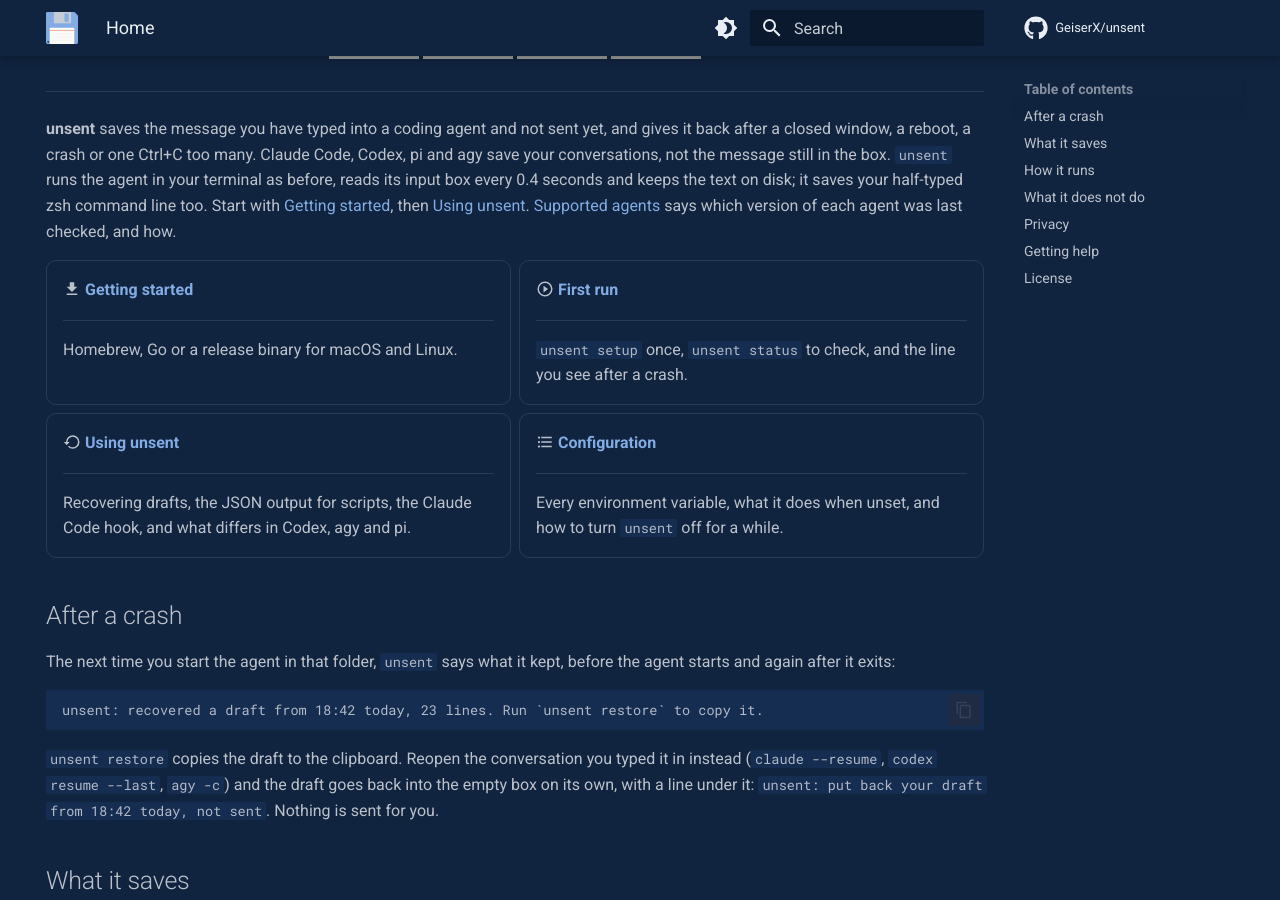
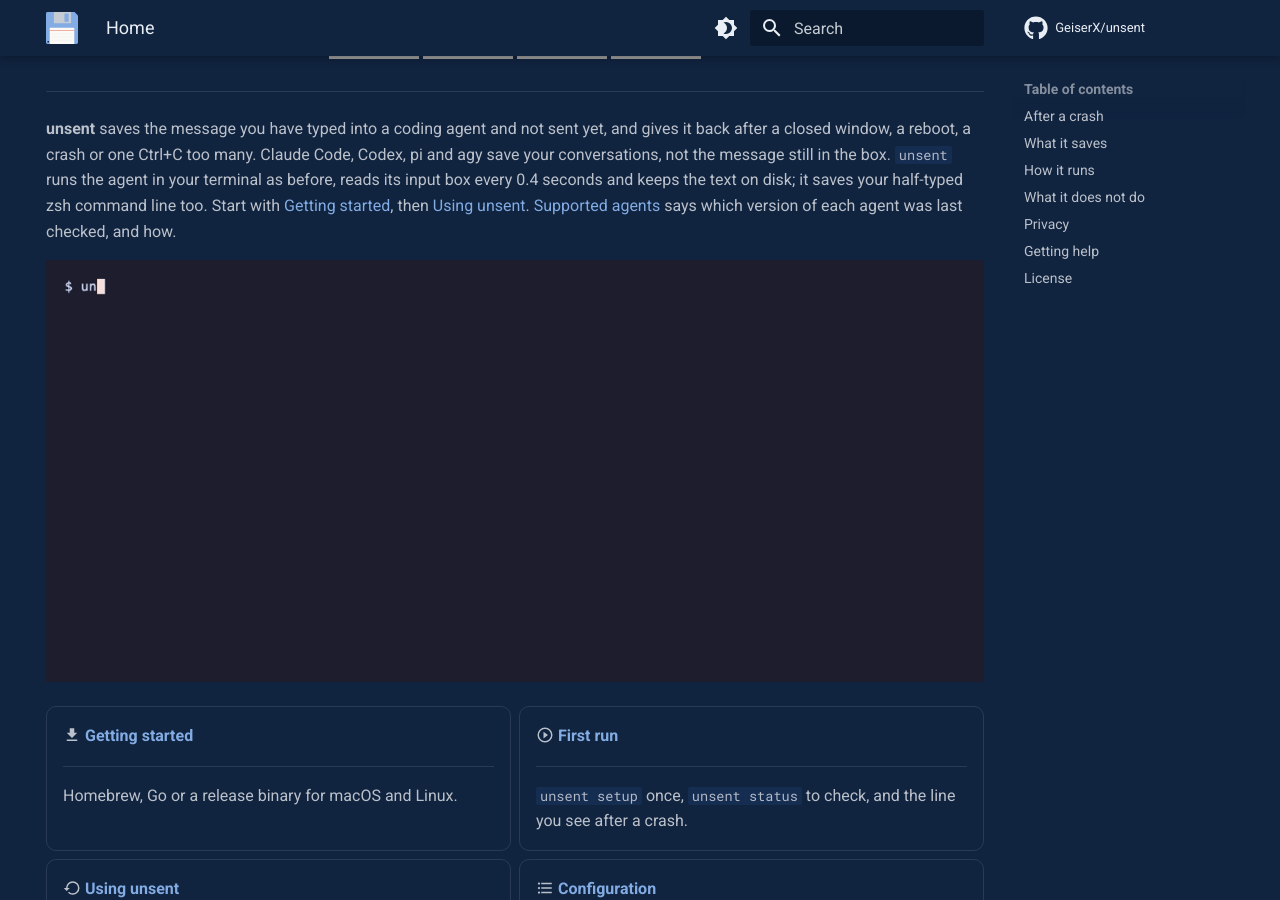
Before and after one commit to GeiserX/unsent, an MkDocs documentation site: the page built from docs/index.md, in a window 1280 px wide and 900 px high, scrolled down 415 px. Built offline with MkDocs 1.6.1 and Material for MkDocs 9.7.7, drawn with Linux system fonts in a browser that asks for light colours; comment, search, counter and statistics services are not loaded; grey boxes are pictures that could not be loaded.

Commit message:
docs: show a crash and its recovery at the top of the README (#29)

```diff
--- a/docs/index.md
+++ b/docs/index.md
@@ -19,6 +19,10 @@ hide:
 ---
 
 **unsent** saves the message you have typed into a coding agent and not sent yet, and gives it back after a closed window, a reboot, a crash or one Ctrl+C too many. Claude Code, Codex, pi and agy save your conversations, not the message still in the box. `unsent` runs the agent in your terminal as before, reads its input box every 0.4 seconds and keeps the text on disk; it saves your half-typed zsh command line too. Start with [Getting started](getting-started.md), then [Using unsent](usage.md). [Supported agents](supported-agents.md) says which version of each agent was last checked, and how.
+
+<p align="center">
+  <img src="images/demo.gif" alt="A prompt typed into Claude Code through unsent, a crash before Enter, then unsent list, show and restore bring the prompt back" width="100%">
+</p>
 
 <div class="grid cards" markdown>
 
--- a/mkdocs.yml
+++ b/mkdocs.yml
@@ -119,13 +119,16 @@ extra_css:
 # Files under docs/ that are not pages. MkDocs publishes every Markdown file in
 # docs/ whether or not it is in the nav, so anything that is not a page must be
 # listed here. SPEC.md and RELEASING.md match the capital-letter glob, and the
-# agent measurements live in research/; pages link them by GitHub URL.
+# agent measurements live in research/; pages link them by GitHub URL. The
+# demo's tape and its setup script are not pages either.
 exclude_docs: |
   [A-Z]*.md
   design/
   research/
   notes/
   requirements-docs.txt
+  images/demo.tape
+  images/demo-setup.sh
 
 # The nav title equals the page's H1. Three tabs, none with one page.
 nav:
```
Also changed, not shown: README.md (+4 -0 lines), docs/images/demo.gif (added), docs/images/demo.png (added), 2 other files.
